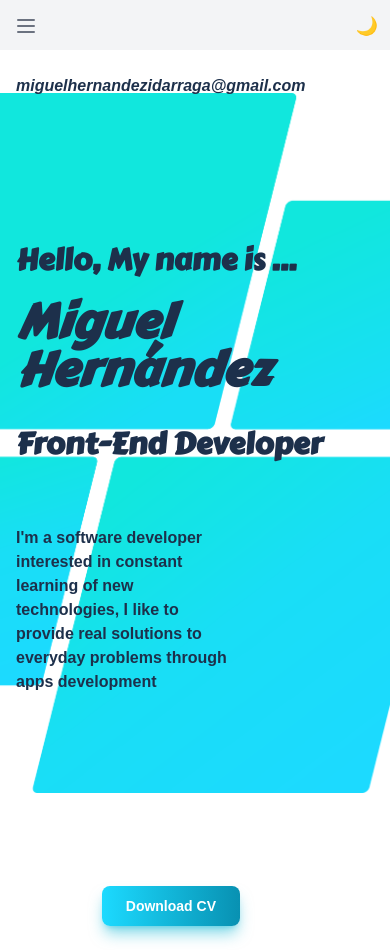
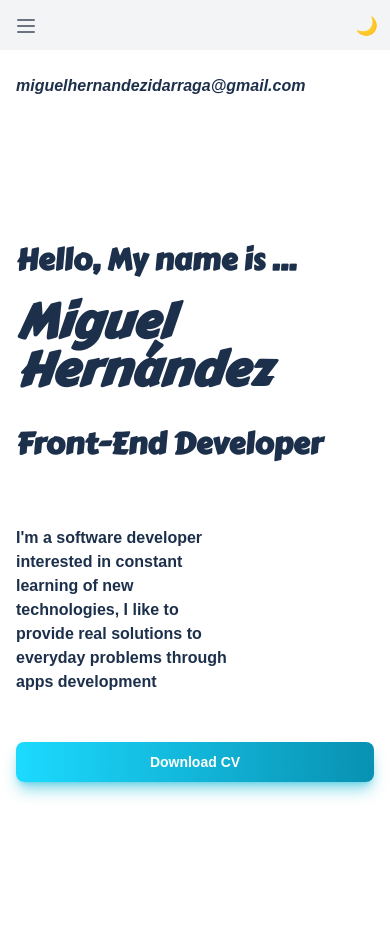
Before and after one commit to Migo1218/Portfolio_Up, a React (Vite) app: page / in a window 390 px wide. After the commit the page ends 844 px from the top, so only its background shows below. Built offline with nearby package versions, Linux system fonts and the light colour scheme.

Commit message:
fix: h-screen

```diff
--- a/src/components/Home.jsx
+++ b/src/components/Home.jsx
@@ -7,7 +7,7 @@ const Home = () => {
   }, []);
   return (
     <div
-      className="h-screen py-6
+      className="md:h-screen py-6
       bg-no-repeat
      dark:bg-bluePortfolio
 
@@ -23,7 +23,7 @@ const Home = () => {
 
 
 
-      bg-[url('/faviconjpg.png')] "
+      md:bg-[url('/faviconjpg.png')] "
     >
       <div className="max-w-7xl mx-auto px-4 sm:px-6 lg:px-8">
         <h1 className=" text-md italic font-semibold text-bluePortfolio dark:text-iconColor">
@@ -75,7 +75,8 @@ const Home = () => {
                   new technologies, I like to provide real solutions to everyday
                   problems through apps development
                 </p>
-                <div className="mt-48 md:mt-56">
+              </div>
+              <div className="w-5/5 mt-12 md:w-56">
                 <button
                   type="button"
                   class="text-white bg-gradient-to-r
@@ -96,7 +97,6 @@ const Home = () => {
         </div>
       </div>
     </div>
-    </div>
   );
 };
 
```
Lines whose indentation alone changed are shown as unchanged.
